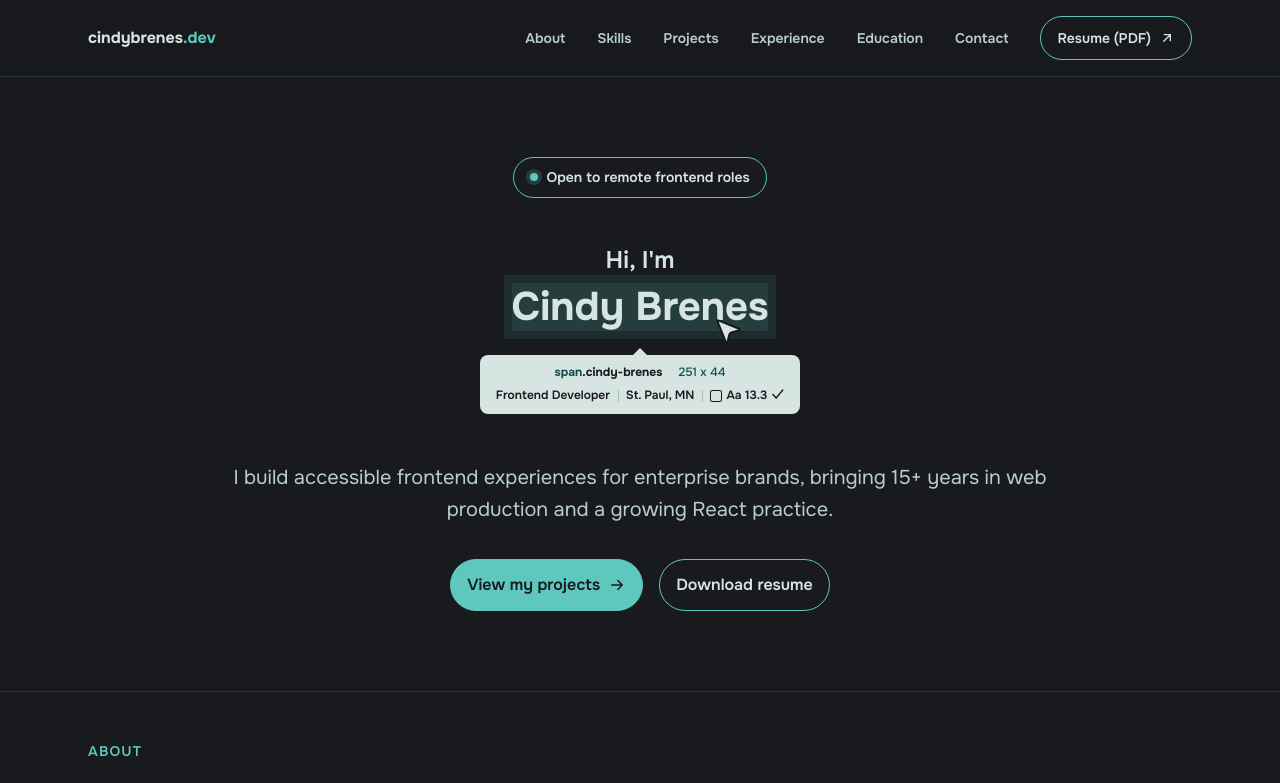
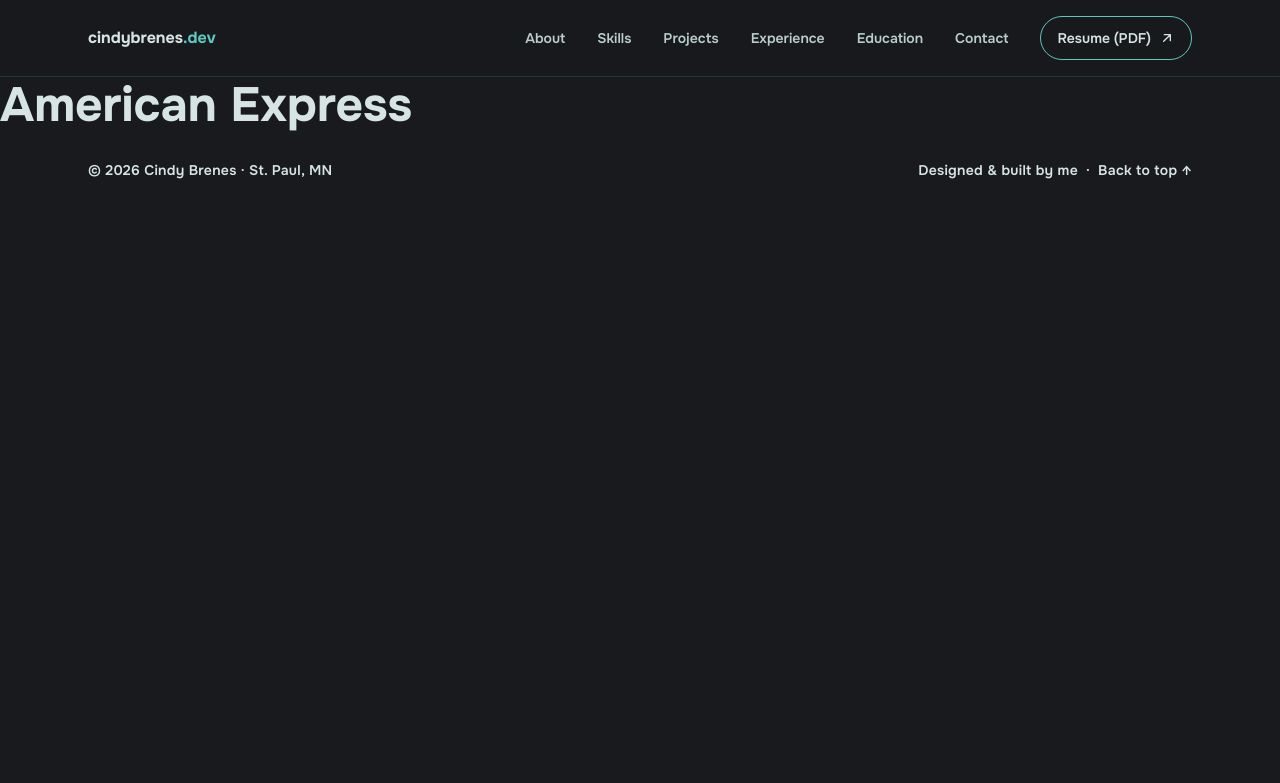
Before and after one commit to cinbrefe/personal-portfolio, a React (Vite) app: page /projects/american-express in a window 1280 px wide. Shown: the top 783 px of the page. Built offline with nearby package versions, Linux system fonts and the light colour scheme.

Commit message:
Add React Router with home and project routes

```diff
--- a/package.json
+++ b/package.json
@@ -11,7 +11,8 @@
 	},
 	"dependencies": {
 		"react": "^19.2.8",
-		"react-dom": "^19.2.8"
+		"react-dom": "^19.2.8",
+		"react-router": "^8.4.0"
 	},
 	"devDependencies": {
 		"@types/react": "^19.2.18",
--- a/src/App.jsx
+++ b/src/App.jsx
@@ -1,12 +1,8 @@
+import { Routes, Route } from 'react-router';
 import { a11y } from './content/copy.js';
 import Header from './components/layout/Header/Header.jsx';
-import Hero from './components/sections/Hero/Hero.jsx';
-import About from './components/sections/About/About.jsx';
-import Skills from './components/sections/Skills/Skills.jsx';
-import Projects from './components/sections/Projects/Projects.jsx';
-import Experience from './components/sections/Experience/Experience.jsx';
-import Education from './components/sections/Education/Education.jsx';
-import Contact from './components/sections/Contact/Contact.jsx';
+import HomePage from './components/pages/HomePage.jsx';
+import ProjectPage from './components/pages/ProjectPage.jsx';
 import Footer from './components/layout/Footer/Footer.jsx';
 
 export default function App() {
@@ -15,13 +11,10 @@
 			<a className="skip-link" href="#main">{a11y.skipLink}</a>
 			<Header />
 			<main id="main" tabIndex={-1}>
-				<Hero />
-				<About />
-				<Skills />
-				<Projects />
-				<Experience />
-				<Education />
-				<Contact />
+				<Routes>
+					<Route path="/" element={<HomePage />} />
+					<Route path="/projects/:slug" element={<ProjectPage />} />
+				</Routes>
 			</main>
 			<Footer />
 		</div>
--- /dev/null
+++ b/src/components/pages/HomePage.jsx
@@ -0,0 +1,32 @@
+import { useEffect } from 'react';
+import { useLocation } from 'react-router';
+import Hero from '../sections/Hero/Hero.jsx';
+import About from '../sections/About/About.jsx';
+import Skills from '../sections/Skills/Skills.jsx';
+import Projects from '../sections/Projects/Projects.jsx';
+import Experience from '../sections/Experience/Experience.jsx';
+import Education from '../sections/Education/Education.jsx';
+import Contact from '../sections/Contact/Contact.jsx';
+
+export default function HomePage() {
+	const { hash } = useLocation();
+
+	// The browser can't scroll to "/#contact" on its own, because React builds the sections after the page loads.
+	// Once they exist, scroll to the section named in the URL (e.g. coming from a nav link on a project page).
+	useEffect(() => {
+		if (!hash) return;
+		document.getElementById(hash.slice(1))?.scrollIntoView();
+	}, [hash]);
+
+	return (
+		<>
+			<Hero />
+			<About />
+			<Skills />
+			<Projects />
+			<Experience />
+			<Education />
+			<Contact />
+		</>
+	);
+}
--- /dev/null
+++ b/src/components/pages/ProjectPage.jsx
@@ -0,0 +1,14 @@
+import { useParams } from 'react-router';
+import { projects } from '../../content/projects.js';
+
+export default function ProjectPage() {
+	const { slug } = useParams();
+	const project = projects.agency.items.find((item) => item.slug === slug);
+
+	// Wrong or old URL: no project has this slug
+	if (!project) {
+		return <h1>Project not found</h1>;
+	}
+
+	return <h1>{project.client}</h1>;
+}
--- a/src/main.jsx
+++ b/src/main.jsx
@@ -1,10 +1,13 @@
 import { StrictMode } from 'react';
 import { createRoot } from 'react-dom/client';
+import { BrowserRouter } from 'react-router';
 import App from './App.jsx';
 import './styles/main.scss';
 
 createRoot(document.getElementById('root')).render(
 	<StrictMode>
-		<App />
+		<BrowserRouter>
+			<App />
+		</BrowserRouter>
 	</StrictMode>,
 );
```
Also changed, not shown: 1 other file (tests, documents, lock files or other folders).
